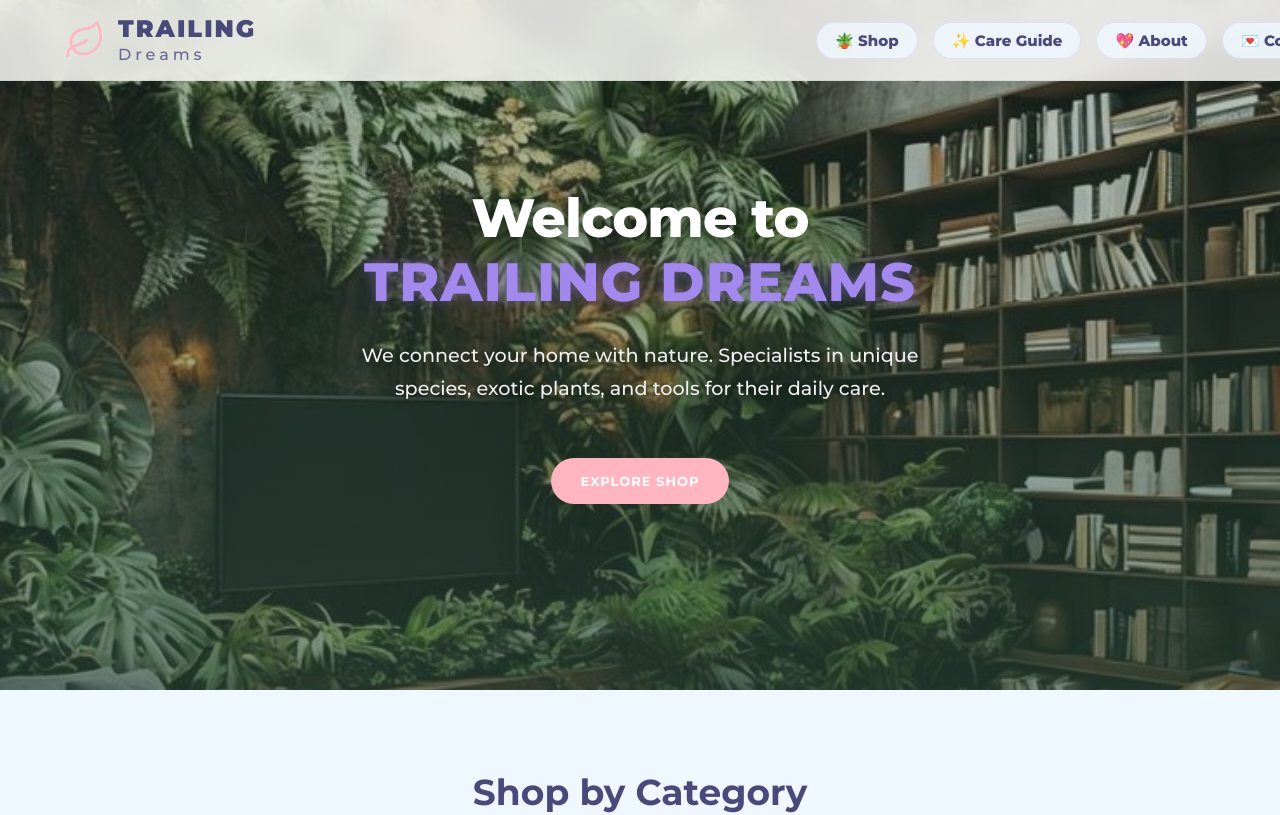
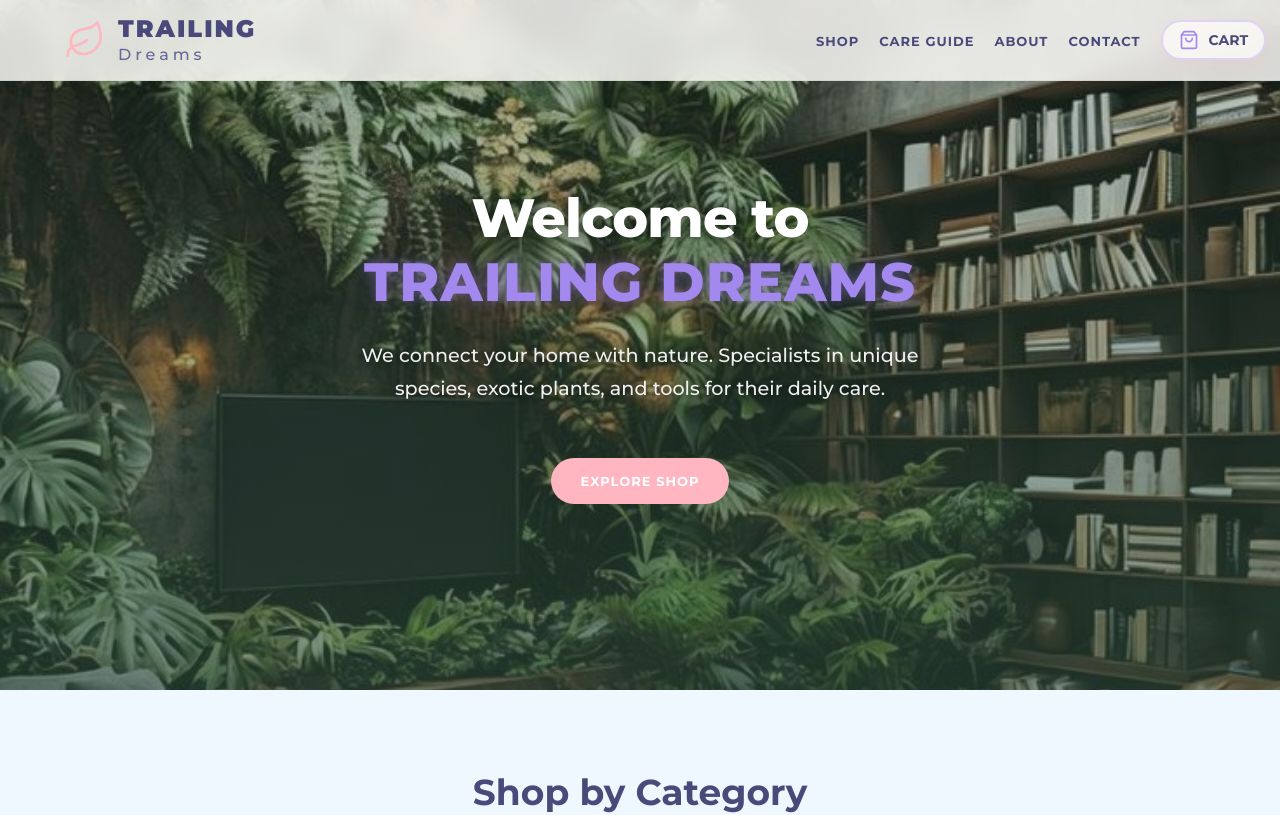
Before and after one commit to Larefio/Trailing-Dreams, a React (Vite) app: page / in a window 1280 px wide. Shown: the top 815 px of the page. Built offline with nearby package versions, Linux system fonts and the light colour scheme.

Commit message:
Revertir a estilo profesional en desktop y lindo en mobile

```diff
--- a/src/components/Navbar.jsx
+++ b/src/components/Navbar.jsx
@@ -27,10 +27,10 @@ export default function Navbar() {
         </button>
         <div className={`nav-menu-premium ${menuOpen ? 'open' : ''}`} style={menuOpen ? { right: 0 } : {}}>
           <ul className="nav-links-premium">
-            <li><Link to="/shop" onClick={() => setMenuOpen(false)}>🪴 Shop</Link></li>
-            <li><Link to="/care" onClick={() => setMenuOpen(false)}>✨ Care Guide</Link></li>
-            <li><Link to="/about" onClick={() => setMenuOpen(false)}>💖 About</Link></li>
-            <li><Link to="/contact" onClick={() => setMenuOpen(false)}>💌 Contact</Link></li>
+            <li><Link to="/shop" onClick={() => setMenuOpen(false)}>Shop</Link></li>
+            <li><Link to="/care" onClick={() => setMenuOpen(false)}>Care Guide</Link></li>
+            <li><Link to="/about" onClick={() => setMenuOpen(false)}>About</Link></li>
+            <li><Link to="/contact" onClick={() => setMenuOpen(false)}>Contact</Link></li>
           </ul>
           <div className="nav-actions-premium">
             <Link to="/cart" className="nav-cart-btn">
--- a/src/index.css
+++ b/src/index.css
@@ -3174,46 +3174,8 @@ body, html {
 
 
 
-/* CUTE NAV LINKS (UNIVERSAL PILL DESIGN) */
-.nav-links-premium a {
-  display: flex !important;
-  align-items: center !important;
-  font-weight: 800 !important;
-  color: #4A4A7A !important;
-  text-transform: capitalize !important;
-  letter-spacing: 0 !important;
-  transition: all 0.3s ease !important;
-  border: 1px solid rgba(163, 136, 238, 0.2) !important;
-  background: rgba(240, 248, 255, 0.8) !important;
-}
-
-.nav-links-premium a:hover {
-  background: rgba(255, 182, 193, 0.25) !important;
-  color: var(--accent-terracotta) !important;
-  border-color: rgba(255, 182, 193, 0.5) !important;
-}
-
-/* DESKTOP SPECIFIC CUTE STYLES */
-@media (min-width: 769px) {
-  .nav-links-premium {
-    gap: 15px !important;
-    flex-direction: row !important;
-  }
-  .nav-links-premium a {
-    font-size: 15px !important;
-    padding: 8px 18px !important;
-    gap: 8px !important;
-    border-radius: 20px !important;
-  }
-  .nav-links-premium a:hover {
-    transform: translateY(-2px) !important;
-  }
-  .menu-button-premium {
-    display: none !important;
-  }
-}
-
-/* MOBILE SPECIFIC CUTE STYLES */
+
+/* CUTE MOBILE MENU OVERLAY */
 @media (max-width: 768px) {
   .nav-menu-premium {
     background: rgba(255, 255, 255, 0.95) !important;
@@ -3222,19 +3184,39 @@ body, html {
     box-shadow: -15px 0 40px rgba(163, 136, 238, 0.15) !important;
     border-radius: 40px 0 0 40px !important;
   }
+
   .nav-links-premium {
     gap: 20px !important;
     margin-top: 10px !important;
   }
+
   .nav-links-premium a {
     font-size: 22px !important;
+    font-weight: 800 !important;
+    color: #4A4A7A !important;
+    text-transform: capitalize !important;
+    letter-spacing: 0 !important;
+    display: flex !important;
+    align-items: center !important;
+    gap: 15px !important;
     padding: 15px 25px !important;
-    gap: 15px !important;
     border-radius: 24px !important;
-  }
+    background: rgba(240, 248, 255, 0.8) !important;
+    transition: all 0.3s ease !important;
+    border: 1px solid rgba(163, 136, 238, 0.2) !important;
+  }
+
   .nav-links-premium a:hover {
+    background: rgba(255, 182, 193, 0.25) !important;
+    color: var(--accent-terracotta) !important;
     transform: translateX(10px) !important;
-  }
+    border-color: rgba(255, 182, 193, 0.5) !important;
+  }
+
+  .nav-links-premium li:nth-child(1) a::before { content: '🪴'; }
+  .nav-links-premium li:nth-child(2) a::before { content: '✨'; }
+  .nav-links-premium li:nth-child(3) a::before { content: '💖'; }
+  .nav-links-premium li:nth-child(4) a::before { content: '💌'; }
 
   .nav-menu-premium .nav-cart-btn {
     width: 100% !important;
@@ -3250,3 +3232,10 @@ body, html {
     color: white !important;
   }
 }
+
+/* HIDE HAMBURGER ON DESKTOP */
+@media (min-width: 769px) {
+  .menu-button-premium {
+    display: none !important;
+  }
+}
```
